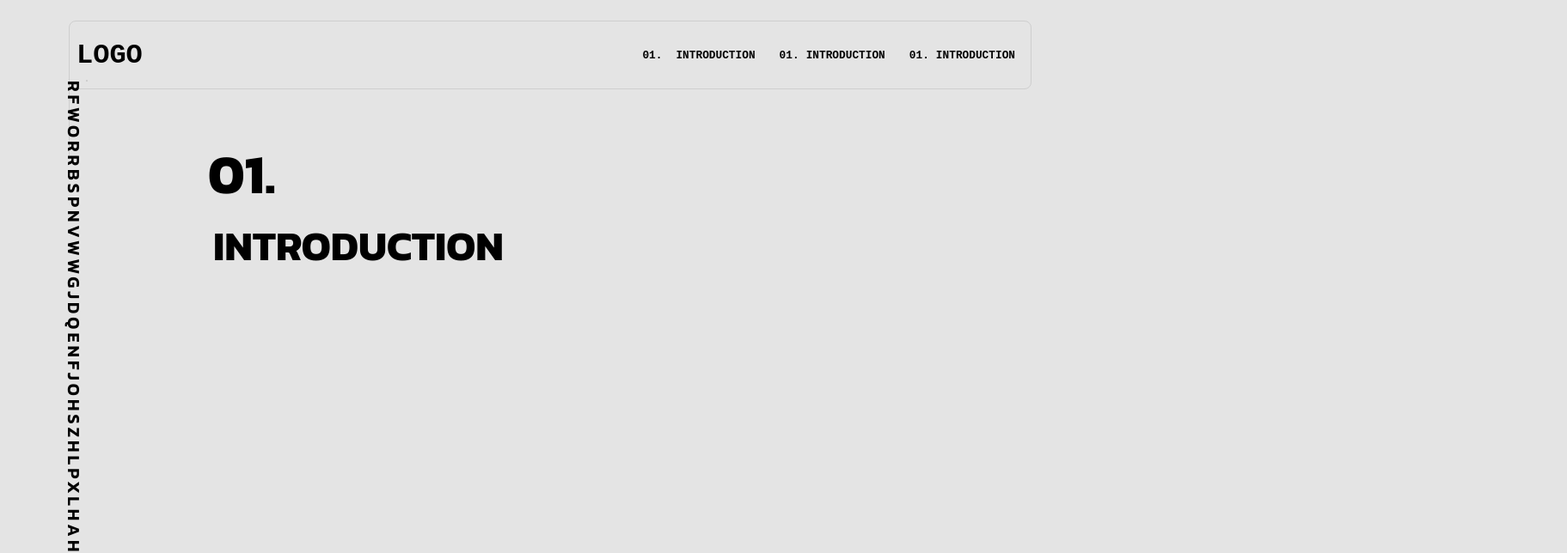
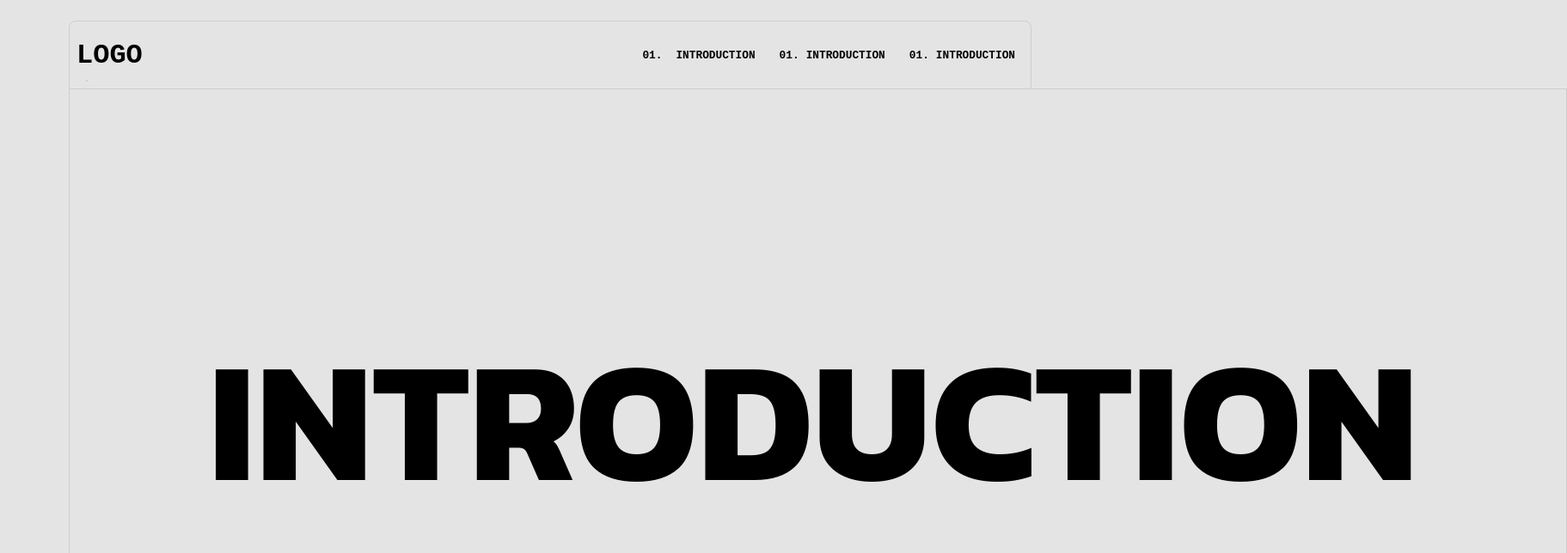
Before and after one commit to MateuszKretkowski/Project-BasicallyFrontend-React, a React (Create React App) app: page / in a window 1280 px wide. Shown: the top 644 px of the page at 86% size, 1823 px wide, since content can reach past the window. Built offline with nearby package versions, Linux system fonts and the light colour scheme.

Commit message:
Reworked Design, Learned how to use react-scroll-parallax library for react

```diff
--- a/src/components/Header/HeaderElements.css
+++ b/src/components/Header/HeaderElements.css
@@ -44,13 +44,27 @@
     content: "";
     position: absolute;
     height: 100%;
-    width: 10%;
+    width: 0;
     background-color: black;
+    z-index: 5;
   }
 
-  .header_text:hover html:hover:after{
+  .header_text {
+    position: relative;
+    transition: all 300ms ease;
+    font-size: 200px;
+    text-align: center;
+  }
+
+
+  .header_text:hover body:after{
     width: 100%;
   }
+
+  .header_text:hover:after {
+    width: 258%;
+  }
+
 
 
   .first_section {
@@ -61,15 +75,7 @@
   }
 
   .header_number {
-    font-size: 64px;
-  }
-
-  .header_text {
-    transition: all 300ms ease;
-    width: 100%;
-    max-width: 350px;
-    text-align: center;
-    margin-bottom: 500px;
+    font-size: 20px;
   }
 
   .sections {
@@ -85,7 +91,7 @@
 
   /* Animation */
   .anim-typewriter{
-    animation: typewriter 4s steps(44) 1s 1 normal both;
+    animation: typewriter 4s steps(44);
   }
   @keyframes typewriter{
     0%{width: 0;}
@@ -97,6 +103,7 @@
   }
 
   .line {
+    display: none;
     content: "";
     position: absolute;
     width: 10px;
@@ -122,9 +129,11 @@
     position: absolute;
     top: -25px;
     left: 80px;
-    width: 1px;
-    height: 80px;
-    background-color: #cecece;
+    width: 103%;
+    height: 95%;
+    border: 0.5px solid #cecece;
+    border-bottom-left-radius: 8px;
+    border-bottom-right-radius: 8px;
     letter-spacing: 4px;
     transition: all 300ms ease;
   }
--- a/src/components/Header/index.js
+++ b/src/components/Header/index.js
@@ -1,21 +1,36 @@
 import React, { useState, useEffect, useRef } from 'react';
 import './HeaderElements.css';
-import "../Navbar/NavbarElements.css";
+import '../Navbar/NavbarElements.css';
+
+function MyComponent() {
+  const scrollRef = useRef(0);
+
+  useEffect(() => {
+    const handleScroll = () => {
+      scrollRef.current = window.pageYOffset;
+    };
+
+    window.addEventListener('scroll', handleScroll);
+
+    return () => {
+      window.removeEventListener('scroll', handleScroll);
+    };
+  }, [])};
 
 const RandomLetters = () => {
-    const [letters, setLetters] = useState("");
-    const [lettersStorage, setLettersStorage] = useState("");
+  const [letters, setLetters] = useState('');
+  const [lettersStorage, setLettersStorage] = useState('');
 
   const divRef = useRef(null);
 
   useEffect(() => {
     const numOfLetters = Math.round(window.innerHeight / 10);
-      let newLetters = "";
+    let newLetters = '';
     for (let i = 0; i < numOfLetters; i++) {
       const randomCode = Math.floor(Math.random() * 26) + 65;
       newLetters += String.fromCharCode(randomCode);
     }
-      setLettersStorage(prevLettersStorage => prevLettersStorage + newLetters);
+    setLettersStorage(newLetters);
     setLetters(newLetters);
   }, []);
 
@@ -25,46 +40,68 @@
     }
   }, [lettersStorage]);
 
-    return <div className='line' onScroll={hackMouseOverHandler} ref={divRef}>{letters}</div>;
+  useEffect(() => {
+    const numOfLetters = Math.round(window.innerHeight / 10);
+    let newLettersStorage = '';
+    for (let i = 0; i < numOfLetters; i++) {
+      const randomCode = Math.floor(Math.random() * 26) + 65;
+      newLettersStorage += String.fromCharCode(randomCode);
+    }
+    setLettersStorage(newLettersStorage);
+    divRef.current.setAttribute('data-value', newLettersStorage);
+  }, [letters]);
+    return (
+      <div className="line" onScroll={hackMouseOverHandler} ref={divRef}>
+      {letters}
+    </div>
+  );
 };
 
-const letters = "ABCDEFGHIJKLMNOPQRSTUVWXYZ";
-const hackMouseOverHandler = event => {
+
+const letters = 'ABCDEFGHIJKLMNOPQRSTUVWXYZ';
+const hackMouseOverHandler = () => {
   let iterations = 0;
   const interval = setInterval(() => {
-    event.target.innerText = event.target.innerText
+    const lineDiv = document.querySelector('.line');
+    const numOfLetters = lineDiv.getAttribute('data-value').length;
+    lineDiv.innerText = lineDiv.innerText
       .split("")
       .map((letter, index) => {
-      if(index < iterations) {
-        return event.target.dataset.value[index];
+        if (index < iterations) {
+          return lineDiv.getAttribute('data-value')[index];
         }
         return letters[Math.floor(Math.random() * 26)]
       })
       .join("");
 
-  if(iterations >= event.target.dataset.value.length){
+    if (iterations >= numOfLetters) {
       clearInterval(interval);
     }
 
-  iterations += 1 / 3;
+    iterations += window.scrollY / 100;
   }, 25);
-}
-
-
-
-
+};
 
 const Header = () => {
+  useEffect(() => {
+    window.addEventListener('scroll', hackMouseOverHandler);
+    return () => window.removeEventListener('scroll', hackMouseOverHandler);
+  }, []);
+
   return (
-        <div className='header'>
-            <div className='first_section'>
-                <div className='navBar_Border'></div>
-                <div className='line_border'>
+    <div className="header">
+      <div className="first_section">
+        <div className="navBar_Border" />
+        <div className="line_border">
           <RandomLetters />
         </div>
-                <div className='sections'>
-                    <h1 className='header_number'>01.</h1>
-                    <h1 className='header_text anim-typewriter' data-value="INTRODUCTION" onMouseOver={hackMouseOverHandler}>INTRODUCTION</h1>
+        <div className="sections">
+          <div className='Introduction_text'>
+            <h1 className="header_text anim-typewriter" data-value="INTRODUCTION">INTRODUCTION</h1>
+          </div>
+          <div className='video_wrapper'>
+            {/* <video src={}></video> */}
+          </div>
         </div>
       </div>
     </div>
--- a/src/components/Navbar/NavbarElements.css
+++ b/src/components/Navbar/NavbarElements.css
@@ -32,6 +32,7 @@
     border: .5px solid #cecece;
     border-radius: 8px;
     border-bottom-left-radius: 0px;
+    border-bottom-right-radius: 0px;
   }
   .navBar_list {
     display: flex;
```
Lines whose indentation alone changed are shown as unchanged.
